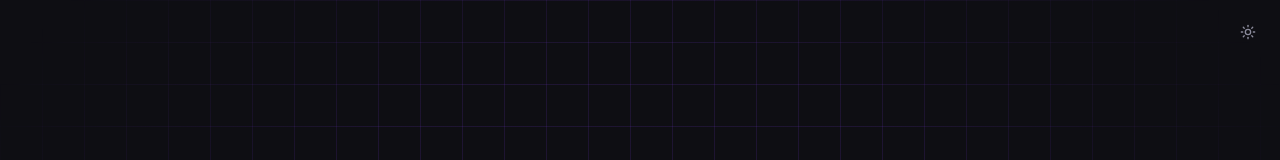
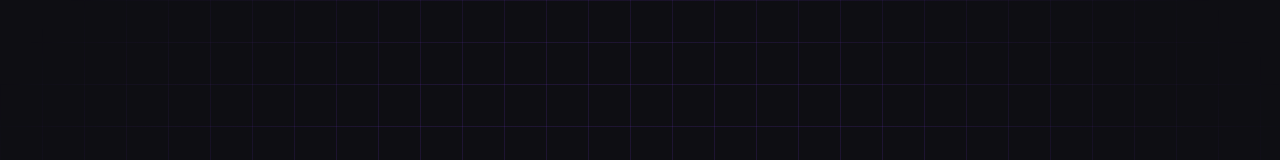
Before and after one commit to PRASHIK16/keyclash, a Next.js app in the folder apps/web/: page / in a window 1280 px wide. Shown: the top 160 px of the page. Built offline with nearby package versions, Linux system fonts and the light colour scheme.

Commit message:
feat: remove duplicate theme toggle from landing page

```diff
--- a/apps/web/src/app/page.tsx
+++ b/apps/web/src/app/page.tsx
@@ -1,13 +1,9 @@
 import Link from "next/link";
-import { ThemeToggle } from "@/components/theme-toggle";
 
 export default function HomePage() {
   return (
     <main className="relative min-h-screen overflow-hidden bg-kc-bg">
       <div className="kc-grid-bg pointer-events-none absolute inset-0" />
-      <div className="absolute right-4 top-4 z-10">
-        <ThemeToggle />
-      </div>
 
       <div className="relative flex min-h-screen flex-col items-center justify-center px-6 text-center">
         <div className="kc-float-up">
```
